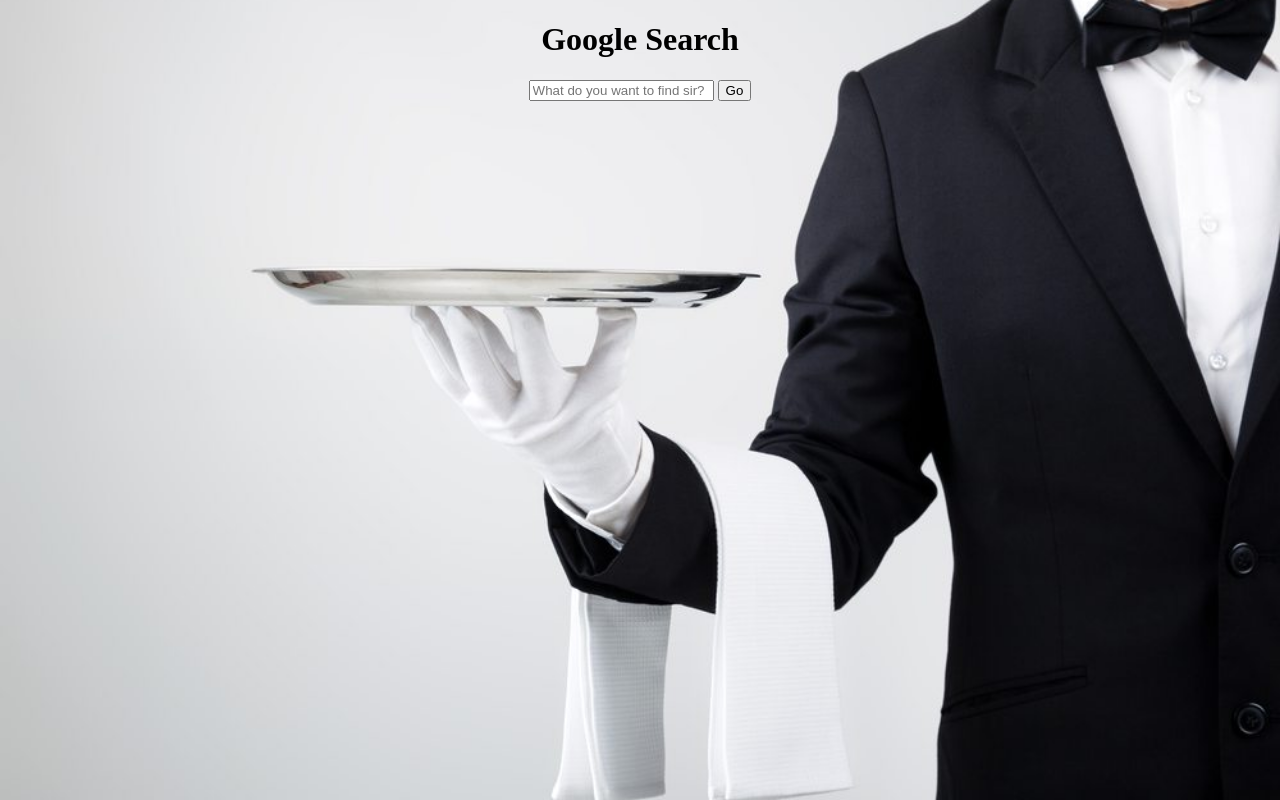
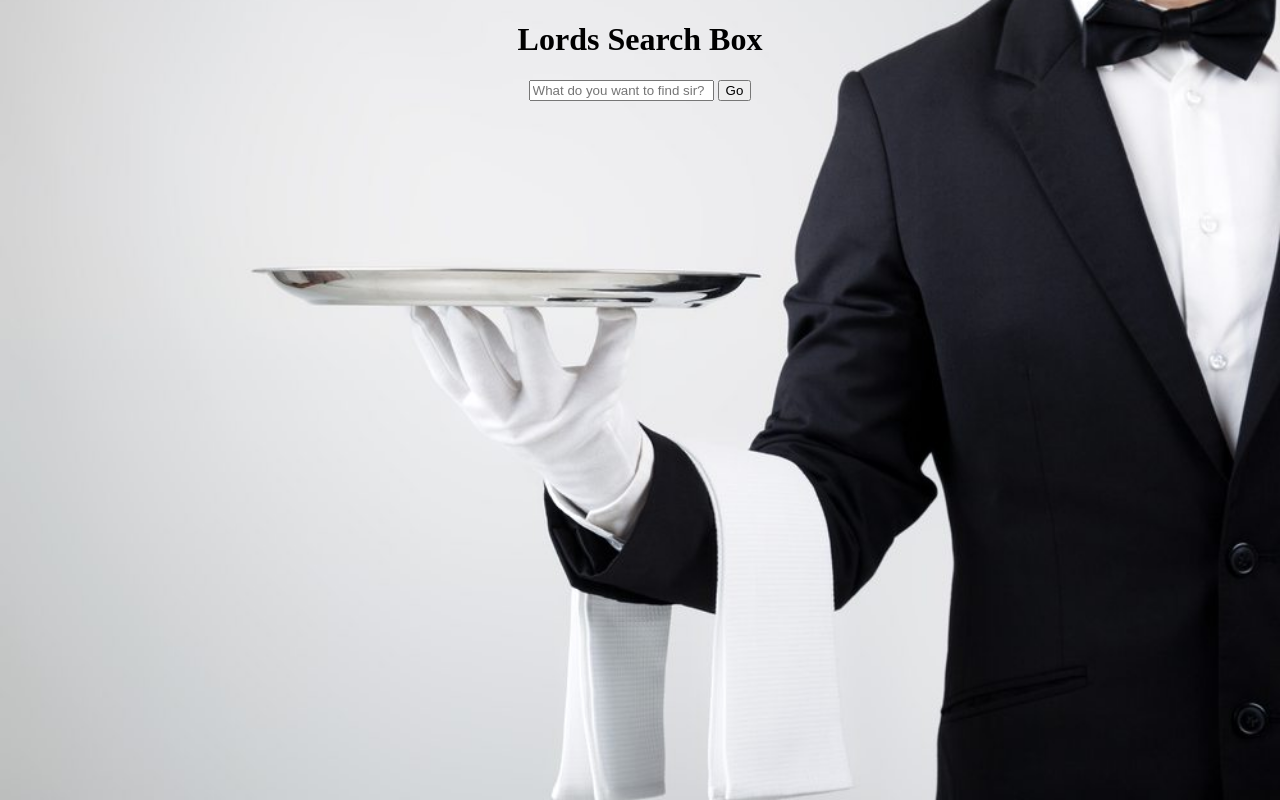
Before and after one commit to GEOBASSEAST/Google--Search, a plain HTML site: page index.html in a window 1280 px wide. Drawn offline with Linux system fonts and the light colour scheme.

Commit message:
Google Search

```diff
--- a/index.html
+++ b/index.html
@@ -12,7 +12,7 @@
 
             }
         </style>
-        <p><h1 style="text-align:center"> Google Search</h2></p>
+        <p><h1 style="text-align:center"> Lords Search Box</h2></p>
         <body>
 
 <center><div class="search-container">
```
